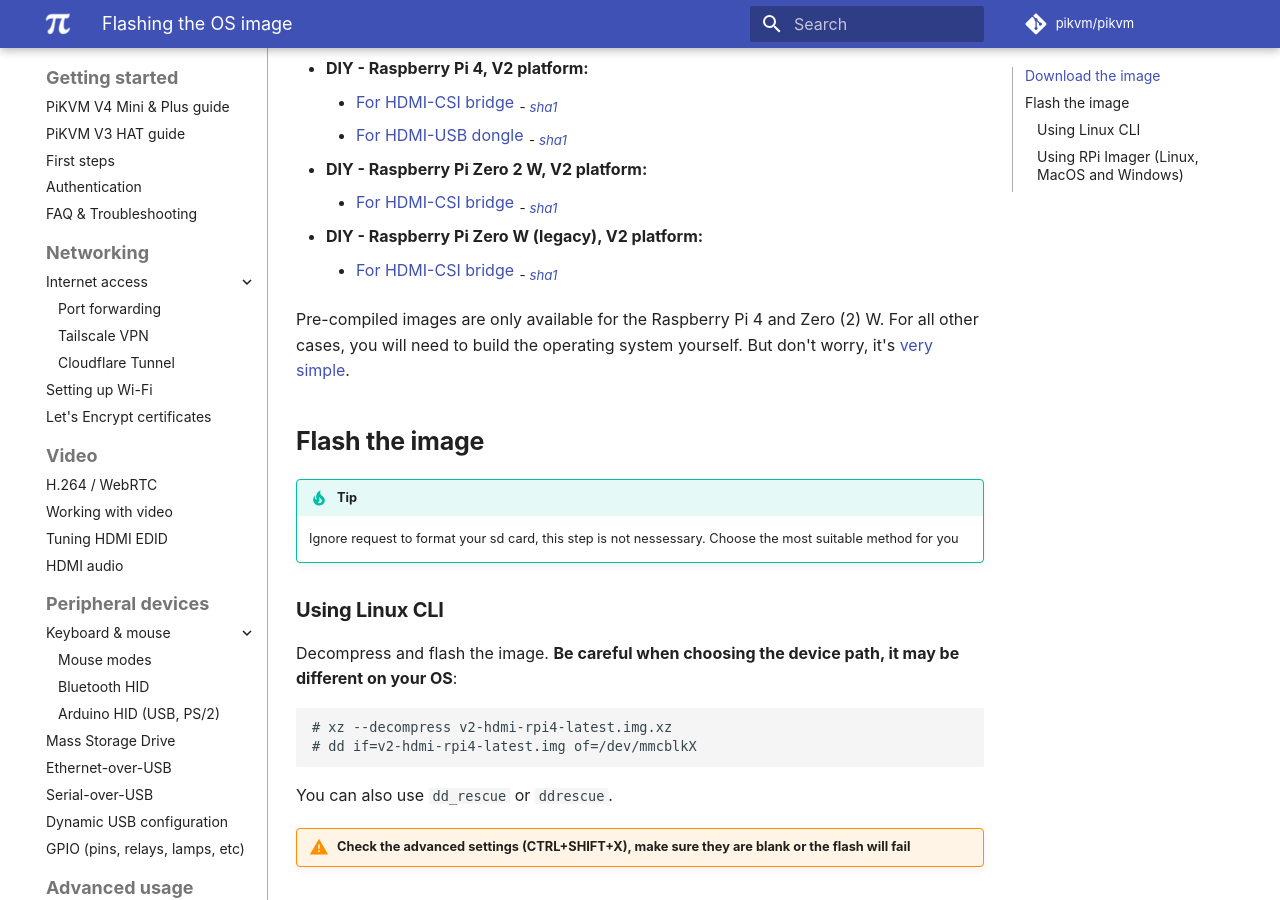
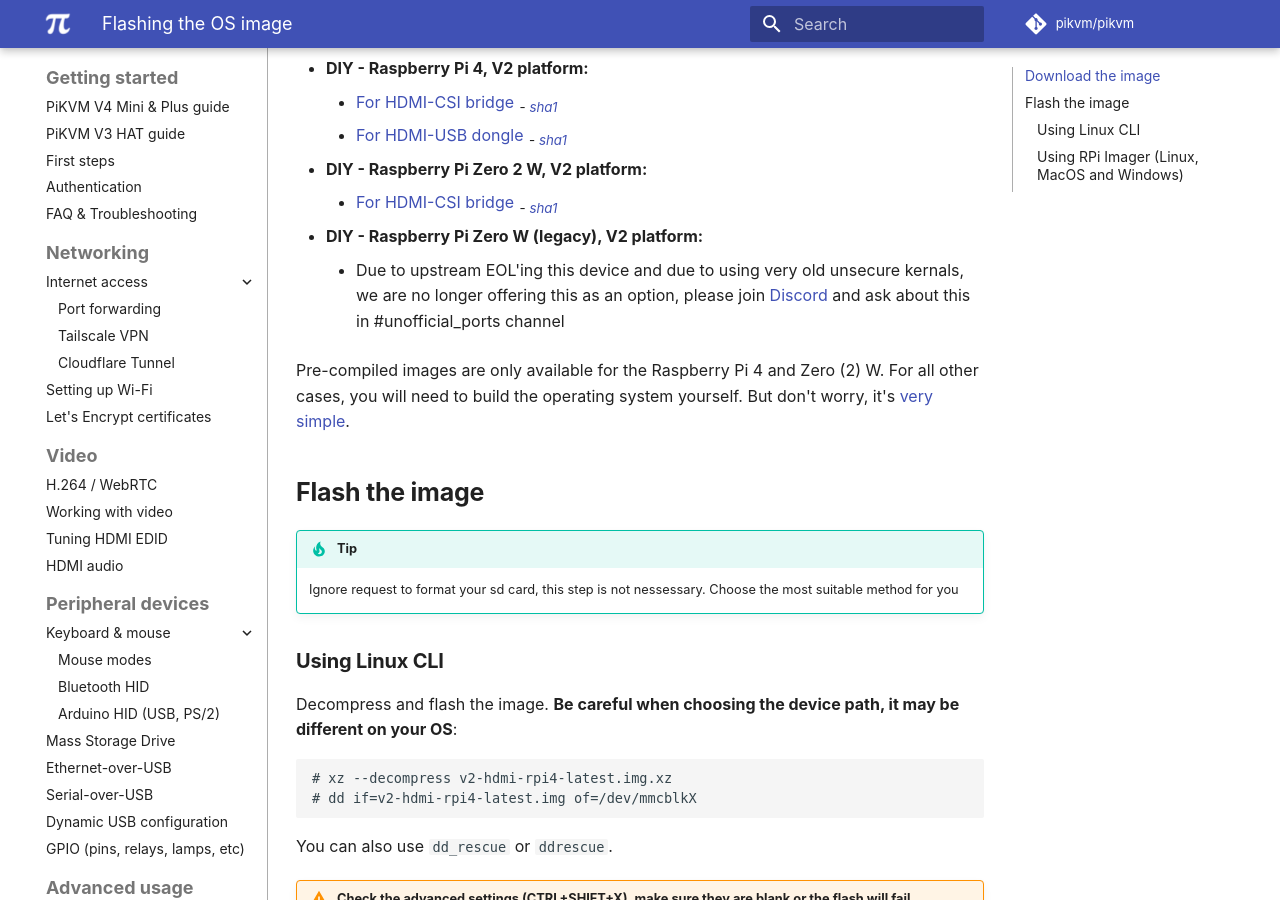
Before and after one commit to pikvm/pikvm, an MkDocs documentation site: the page built from docs/flashing_os.md, in a window 1280 px wide and 900 px high, scrolled down 589 px. Built offline with MkDocs 1.6.1 and Material for MkDocs 9.7.7, drawn with Linux system fonts in a browser that asks for light colours; some web fonts are replaced; comment, search, counter and statistics services are not loaded.

Commit message:
Update flashing_os.md
Decided to remove the legacy version due to security reasons.

```diff
--- a/docs/flashing_os.md
+++ b/docs/flashing_os.md
@@ -20,7 +20,7 @@
 * **DIY - Raspberry Pi Zero 2 W, V2 platform:**
     * [For HDMI-CSI bridge](https://files.pikvm.org/images/v2-hdmi-zero2w-latest.img.xz) <sub>- [*sha1*](https://files.pikvm.org/images/v2-hdmi-zero2w-latest.img.xz.sha1)</sub>
 * **DIY - Raspberry Pi Zero W (legacy), V2 platform:**
-    * [For HDMI-CSI bridge](https://files.pikvm.org/images/legacy/v2-hdmi-zerow-20211120.img.xz) <sub>- [*sha1*](https://files.pikvm.org/images/legacy/v2-hdmi-zerow-20211120.img.xz.sha1)</sub>
+    * Due to upstream EOL'ing this device and due to using very old unsecure kernals, we are no longer offering this as an option, please join [Discord](https://discord.gg/bpmXfz5) and ask about this in #unofficial_ports channel
 
 Pre-compiled images are only available for the Raspberry Pi 4 and Zero (2) W. For all other cases, you will need to build the operating system yourself. But don't worry, it's [very simple](building_os.md).
 
```
